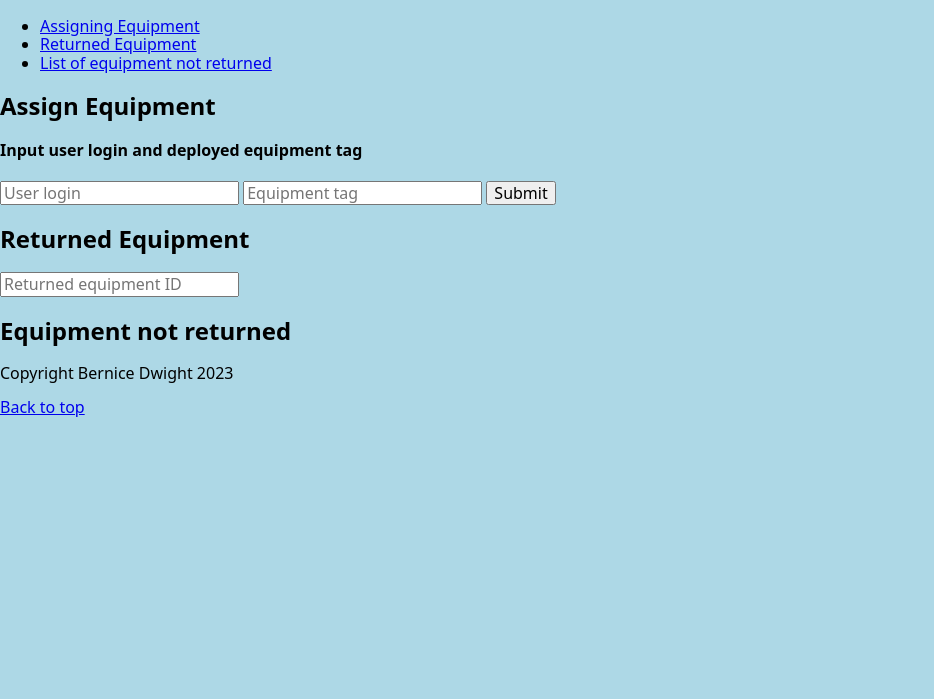
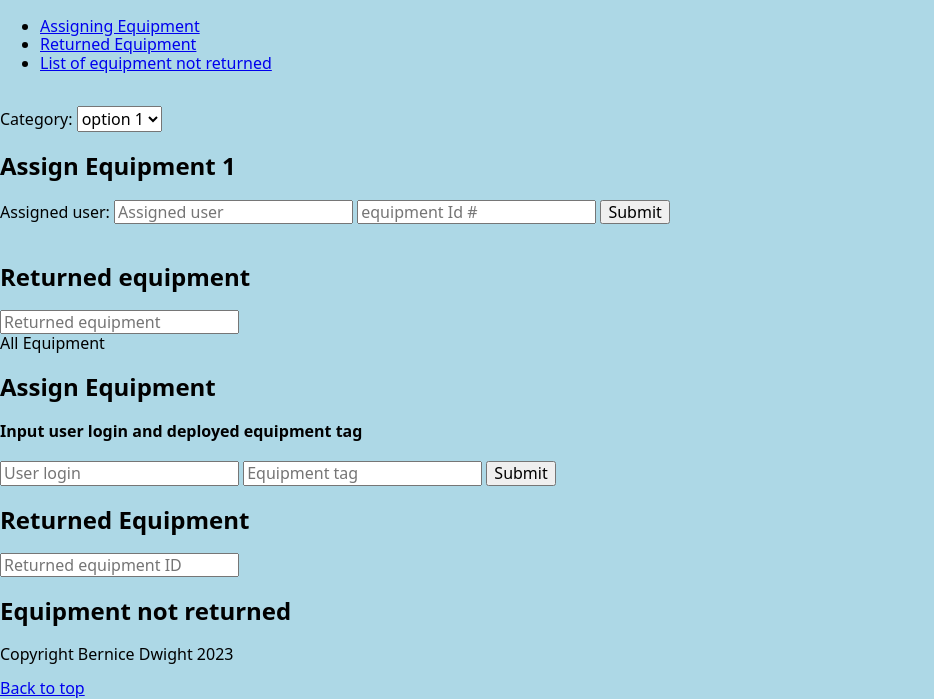
Before and after one commit to BDWIGHTNJ21/Flation-FrontEnd-phase-1-project, a plain HTML site: page index.html in a window 1280 px wide. Shown: the part 121-820 px from the top of the page, without its empty margins (0-934 px from the left). Drawn offline with nearby package versions, Linux system fonts and the light colour scheme.

Commit message:
create Form Template

```diff
--- a/index.html
+++ b/index.html
@@ -40,6 +40,51 @@
 
   <!--Main Begins-->
    <main>
+    <br />
+
+
+    <!-- drop down template-->
+    <label for="category-filter">Category:</label>
+      <select name="category" id="category-filter" required>
+        <option value="option 1"> option 1</option>
+        <option value="option 2"> option 2</option>
+
+      </select>
+
+    <!-- drop down template ends-->
+
+        <!--new input equipment section  mark status as deployed test starts  -->
+    <section class="input-form">
+        <h2> Assign Equipment 1</h3>
+        <form action="POST" id="equipment-form">
+            <label for="Assigned user">Assigned user:</label>
+           <input type="text" name="Assigned user" id="Assigned user" placeholder="Assigned user " required>
+           <input type="text" asset#=""id="" placeholder="equipment Id #" required>
+           <input type="submit" value="Submit">
+        </form>
+                    <!--new input equipment section test ends-->
+        <br />
+
+         <!--new  Retrun section search equipment Id mark status to Availble-->
+     <section class="returned-form">
+                    <h2> Returned equipment</h2>
+                    <form action="POST" id="return-form">
+
+                        <input type="text" asset#="" id="Returned" placeholder="Returned equipment" required>
+                    </form>
+                  </section>
+                    <!--new section search equipment Id change status to Availble-->
+
+
+         <!--new section search equipment Id change status to Availble-->
+
+        </h2> All Equipment</h2>
+        <section class="input form">
+                    <form action="GET" id="name"></form>
+                  </section>
+                    <!--new section search equipment Id change status to Availble-->
+
+
 
     <!--Create sections and add input container in each section-->
      <div class="container">
```
